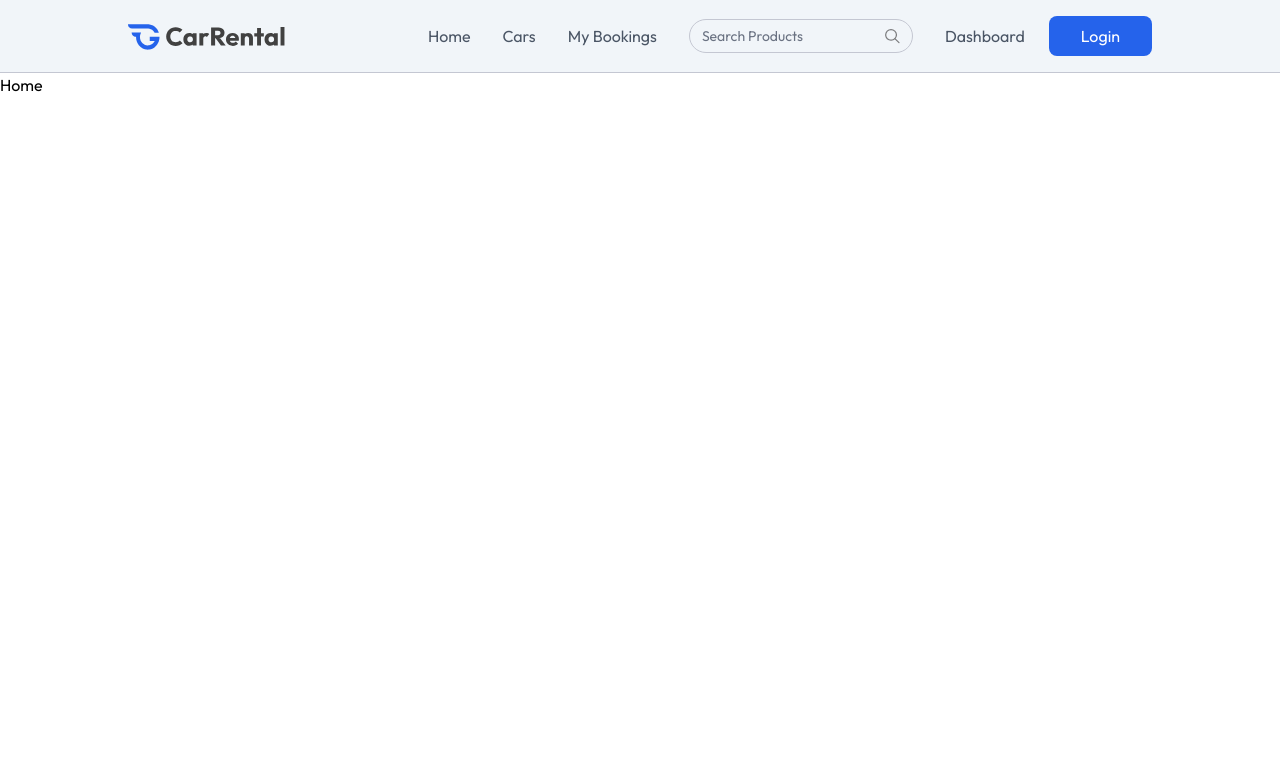
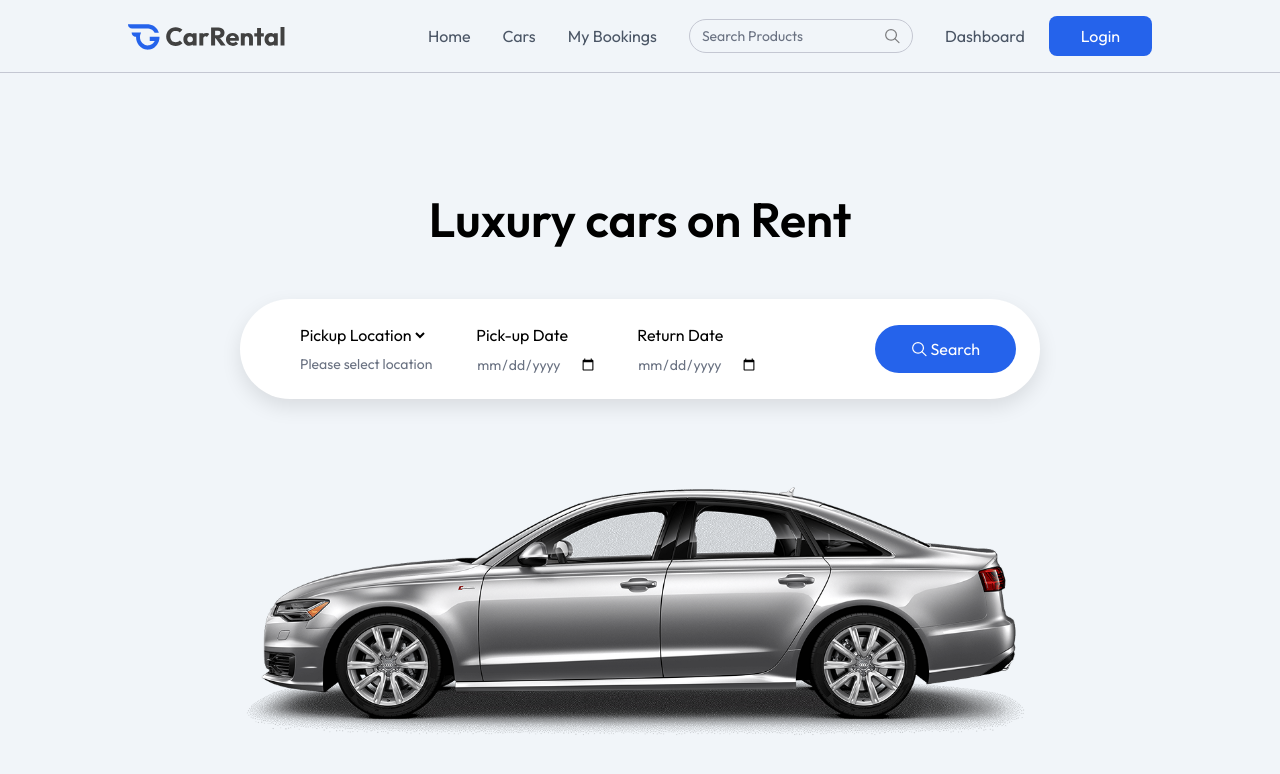
Before and after one commit to Mohamed-Aseem/car-rental-react, a React (Vite) app in the folder client/: page / in a window 1280 px wide. Shown: the top 774 px of the page. Built offline with nearby package versions, Linux system fonts and the light colour scheme.

Commit message:
Add hero component - Home

```diff
--- /dev/null
+++ b/client/src/components/Hero.jsx
@@ -0,0 +1,45 @@
+import React, { useState } from 'react'
+import { assets, cityList } from '../assets/assets'
+
+const Hero = () => {
+
+    const [pickupLocation, setPickupLocation] = useState("")
+
+    return (
+        <div className='h-screen flex flex-col items-center justify-center gap-14 bg-light text-center'>
+            <h1 className='text-4xl md:text-5xl font-semibold'>Luxury cars on Rent</h1>
+
+            <form className='flex flex-col md:flex-row items-start md:items-center justify-between p-6 rounded-lg md:rounded-full w-full max-w-80 md:max-w-200 bg-white shadow-[0px_8px_20px_rgba(0,0,0,0.1)]'>
+
+                <div className='flex flex-col md:flex-row items-start md:items-center gap-10 min-md:ml-8'>
+                    <div className='flex flex-col items-start gap-2'>
+                        <select required value={pickupLocation} onChange={(e) => setPickupLocation(e.target.value)}>
+                            <option value="">Pickup Location</option>
+                            {cityList.map((city) => (
+                                <option value={city} key={city}>{city}</option>
+                            ))}
+                        </select>
+                        <p className='px-1 text-sm text-gray-500'>{pickupLocation ? pickupLocation : 'Please select location'}</p>
+                    </div>
+
+                    <div className='flex flex-col items-start gap-2'>
+                        <label htmlFor="pickup-date">Pick-up Date</label>
+                        <input type='date' id='pickup-date' min={new Date().toISOString().split('T')[0]} className='text-sm text-gray-500' required />
+                    </div>
+                    <div className='flex flex-col items-start gap-2'>
+                        <label htmlFor="return-date">Return Date</label>
+                        <input type='date' id='return-date' className='text-sm text-gray-500' min={new Date().toISOString().split('T')[0]} required />
+                    </div>
+
+                </div>
+                <button className='flex items-center justify-center gap-1 px-9 py-3 max-sm:mt-4 bg-primary hover:bg-primary-dull text-white rounded-full cursor-pointer'>
+                    <img src={assets.search_icon} alt="search" className='brightness-300' />
+                    Search
+                </button>
+            </form>
+            <img src={assets.main_car} alt="car" className='max-h-74' />
+        </div>
+    )
+}
+
+export default Hero
--- a/client/src/pages/Home.jsx
+++ b/client/src/pages/Home.jsx
@@ -1,8 +1,11 @@
 import React from 'react'
+import Hero from '../components/Hero'
 
 const Home = () => {
   return (
-    <div>Home</div>
+    <>
+      <Hero />
+    </>
   )
 }
 
```
